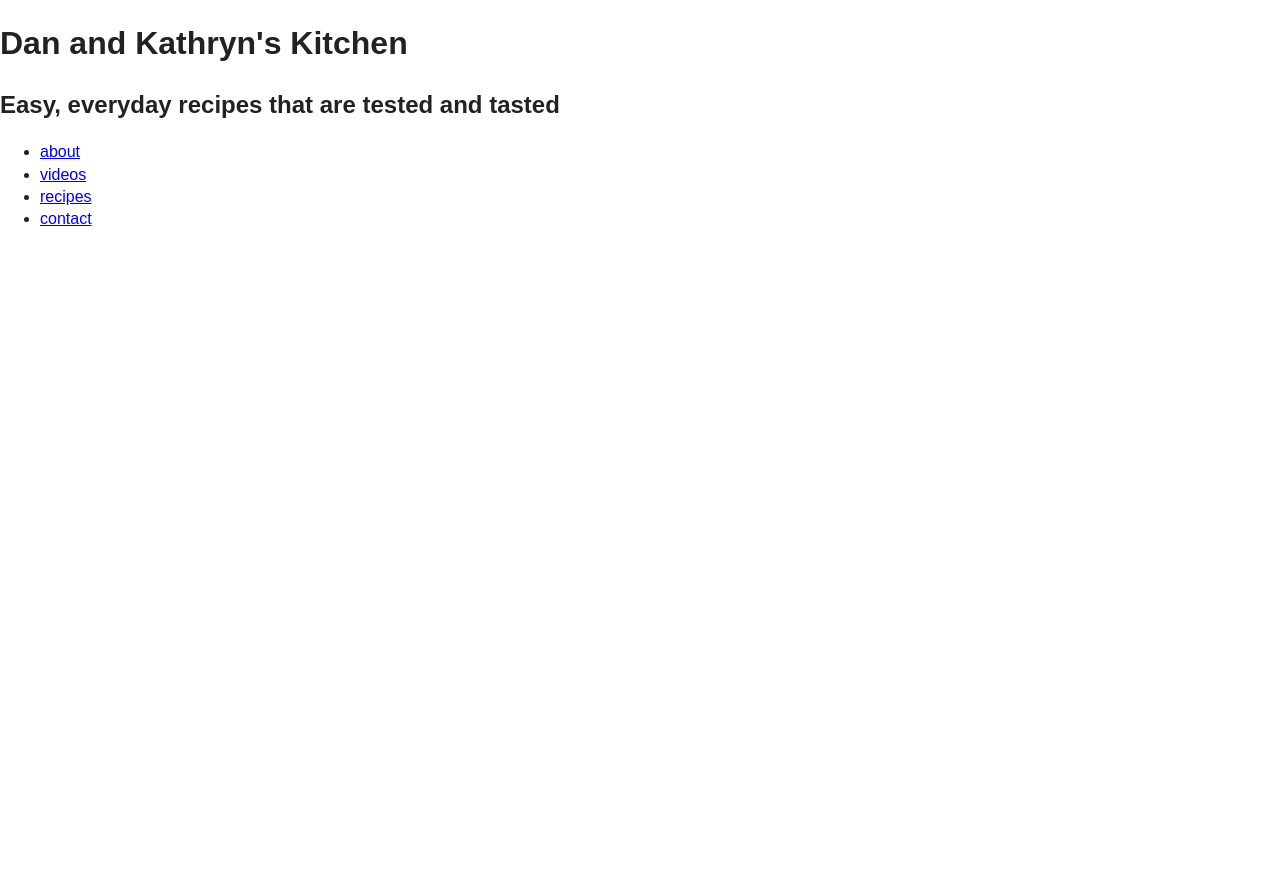
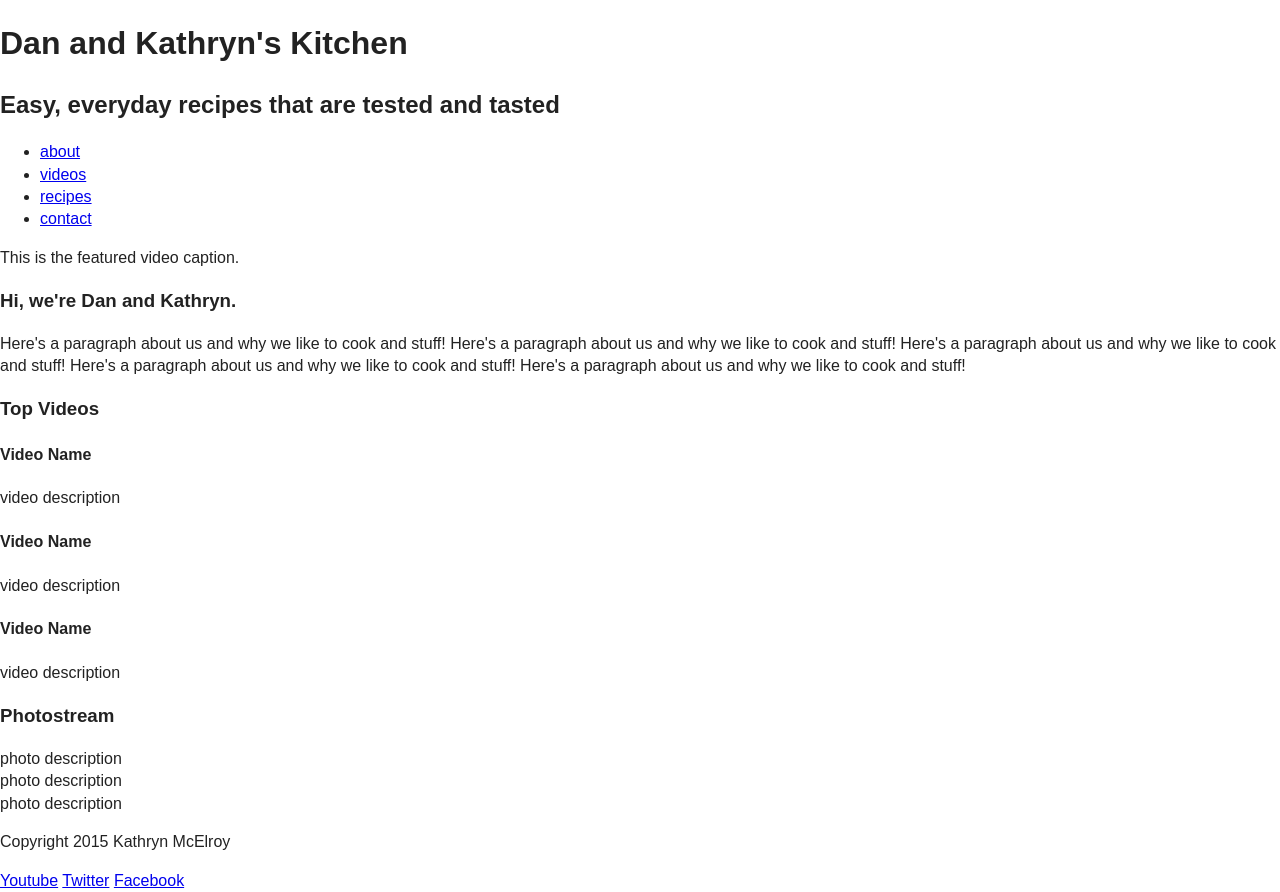
Before and after one commit to kathrynmcelroy/kathryns-kitchen, a plain HTML site: page index.html in a window 1280 px wide. Before the commit the page ends 800 px from the top, so only its background shows below. Drawn offline with nearby package versions, Linux system fonts and the light colour scheme.

Commit message:
Test commit

```diff
--- a/index.html
+++ b/index.html
@@ -18,6 +18,7 @@
 			<h1>Dan and Kathryn's Kitchen</h1>
 			<h2>Easy, everyday recipes that are tested and tasted</h2>
 		</header>
+
 		<nav>
 			<ul>
 				<li><a href="about.html">about</a></li>
@@ -26,11 +27,58 @@
 				<li><a href="contact.html">contact</a></li>
 			</ul>
 		</nav>
-		<section>
+
+		<section id="Featured-video">
+			<!--add a video-->
+			<caption>This is the featured video caption.</caption>
 		</section>
-		<article>
-		</article>
+
+		<section id="Intro">
+			<h3>Hi, we're Dan and Kathryn.</h3>
+			<p>Here's a paragraph about us and why we like to cook and stuff! Here's a paragraph about us and why we like to cook and stuff! Here's a paragraph about us and why we like to cook and stuff! Here's a paragraph about us and why we like to cook and stuff! Here's a paragraph about us and why we like to cook and stuff!</p>
+		</section>
+
+		<section id="Top-videos">
+			<h3>Top Videos</h3>
+			<article class="small-video">
+				<!--add video-->
+				<h4>Video Name</h4>
+				<caption>video description</caption>
+			</article>
+			<article class="small-video">
+				<!--add video-->
+				<h4>Video Name</h4>
+				<caption>video description</caption>
+			</article>
+			<article class="small-video">
+				<!-- add video-->
+				<h4>Video Name</h4>
+				<caption>video description</caption>
+			</article>
+		</section>
+
+		<section id="instagram">
+			<h3>Photostream</h3>
+			<!--automatically adds top 3 instagram images-->
+			<article class="small-photo">
+				<!-- add photo-->
+				<caption>photo description</caption>
+			</article>
+			<article class="small-photo">
+				<!-- add photo-->
+				<caption>photo description</caption>
+			</article>
+			<article class="small-photo">
+				<!-- add photo-->
+				<caption>photo description</caption>
+			</article>
+		</section>
+
 		<footer>
+			<p>Copyright 2015 Kathryn McElroy</p>
+			<a href="http://www.youtube.com/kemcelroy">Youtube</a>
+			<a href="http://www.twitter.com/kemcelroy">Twitter</a>
+			<a href="http://www.facebook.com">Facebook</a>
 		</footer>
 
 		<script src="//ajax.googleapis.com/ajax/libs/jquery/1.11.2/jquery.min.js"></script>
```
Also changed, not shown: style.css (deleted).
